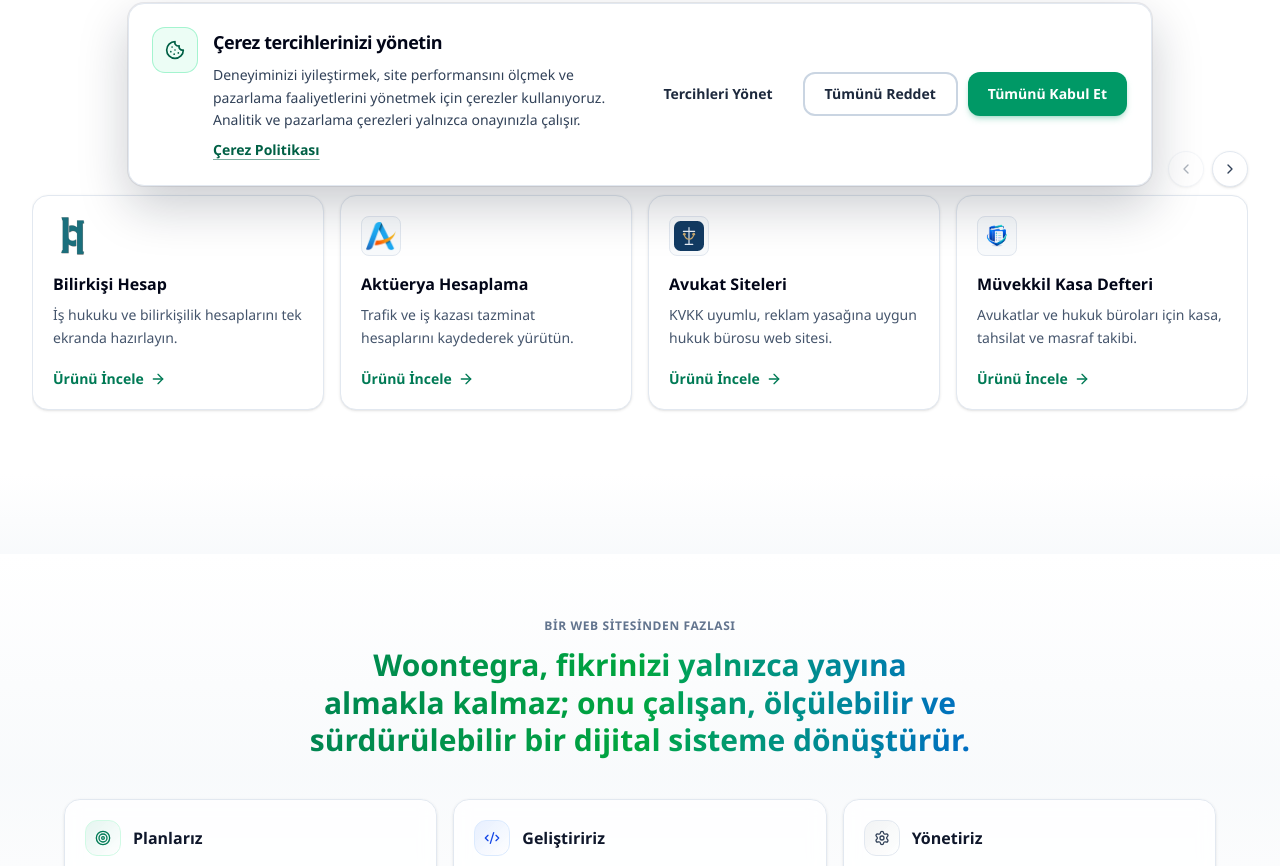
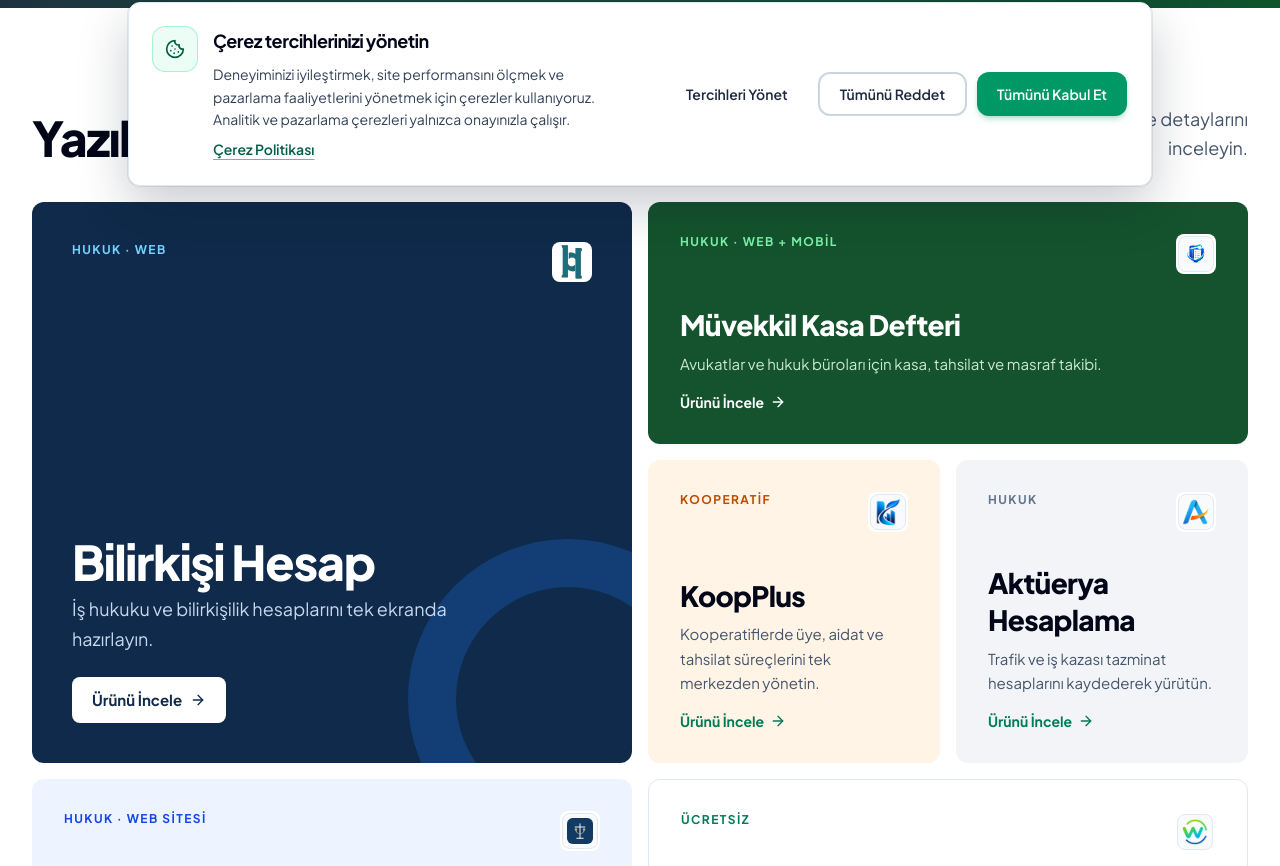
Before and after one commit to woontegra/woontegra-website-frontendv4, a React (Vite) app: page / in a window 1280 px wide. Shown: the part 594-1460 px from the top of the page. Built offline with nearby package versions, Linux system fonts and the light colour scheme; no server answers.

Commit message:
Kurumsal tasarim: yazi tipi, ust menu, footer ve ana sayfa bolumleri

```diff
--- a/package.json
+++ b/package.json
@@ -11,7 +11,6 @@
     "koopplus:screenshots": "node scripts/koopplus-screenshots.mjs",
     "koopplus:check-copy": "node scripts/check-koopplus-saas-copy.mjs",
     "test": "vitest run",
-
     "prerender": "node scripts/prerender.mjs",
     "verify:seo": "node scripts/verify-seo.mjs",
     "indexnow:key": "node scripts/generate-indexnow-key.mjs",
@@ -23,6 +22,7 @@
     "preview": "vite preview"
   },
   "dependencies": {
+    "@fontsource-variable/plus-jakarta-sans": "^5.3.0",
     "@tanstack/react-query": "^5.90.12",
     "axios": "^1.13.2",
     "clsx": "^2.1.1",
--- a/src/components/public/home/HomeSoftwarePicker.tsx
+++ b/src/components/public/home/HomeSoftwarePicker.tsx
@@ -1,8 +1,8 @@
-import { useEffect, useRef, useState } from 'react'
 import { Link } from 'react-router-dom'
-import { ArrowRight, ChevronLeft, ChevronRight } from 'lucide-react'
+import { ArrowRight } from 'lucide-react'
 import { SoftwareShowcaseMark } from '@/components/public/SoftwareShowcaseMark'
 import { SOFTWARE_SHOWCASE_ITEMS, type SoftwareShowcaseItem } from '@/data/softwareShowcase'
+import { cn } from '@/lib/cn'
 
 const HOME_SOFTWARE_COPY: Record<string, { summary: string; cta: string; free?: boolean }> = {
   'aktuerya-hesaplama': {
@@ -40,120 +40,179 @@ function cards(): { item: SoftwareShowcaseItem; summary: string; cta: string; fr
   })
 }
 
+/** Kurumsal tasarım (Yön C): her ürünün kendi rengi ve mozaik yerleşim. */
+type TileTheme = {
+  label: string
+  /** Masaüstü mozaik yerleşimi */
+  span: string
+  bg: string
+  border?: string
+  dark: boolean
+  labelColor: string
+  descColor: string
+  large?: boolean
+}
+
+const TILE_THEMES: Record<string, TileTheme> = {
+  'bilirkisi-hesap': {
+    label: 'Hukuk · Web',
+    span: 'lg:col-span-2 lg:row-span-2',
+    bg: 'bg-[#0F2A4A]',
+    dark: true,
+    labelColor: 'text-sky-300',
+    descColor: 'text-[#C7D7EC]',
+    large: true,
+  },
+  'muvekkil-kasa-defteri': {
+    label: 'Hukuk · Web + Mobil',
+    span: 'lg:col-span-2',
+    bg: 'bg-[#14532D]',
+    dark: true,
+    labelColor: 'text-green-300',
+    descColor: 'text-[#C9E9D3]',
+  },
+  koopplus: {
+    label: 'Kooperatif',
+    span: '',
+    bg: 'bg-[#FFF4E5]',
+    dark: false,
+    labelColor: 'text-amber-700',
+    descColor: 'text-slate-600',
+  },
+  'aktuerya-hesaplama': {
+    label: 'Hukuk',
+    span: '',
+    bg: 'bg-[#F2F4F7]',
+    dark: false,
+    labelColor: 'text-slate-500',
+    descColor: 'text-slate-600',
+  },
+  'avukat-siteleri': {
+    label: 'Hukuk · Web sitesi',
+    span: 'lg:col-span-2',
+    bg: 'bg-[#EEF4FF]',
+    dark: false,
+    labelColor: 'text-blue-700',
+    descColor: 'text-slate-600',
+  },
+  'sifre-kasasi': {
+    label: 'Ücretsiz',
+    span: 'sm:col-span-2 lg:col-span-2',
+    bg: 'bg-white',
+    border: 'border border-slate-200',
+    dark: false,
+    labelColor: 'text-emerald-700',
+    descColor: 'text-slate-600',
+  },
+}
+
+const FALLBACK_THEME: TileTheme = {
+  label: 'Yazılım',
+  span: '',
+  bg: 'bg-[#F2F4F7]',
+  dark: false,
+  labelColor: 'text-slate-500',
+  descColor: 'text-slate-600',
+}
+
 type Props = {
   /** Sayfada bu bölümden önce bir h1 varsa başlıklar h2/h3 olur. Görsel hero h1 taşımıyorsa başlıklar paragraf kalır; alttaki sayfa h1’i yerinde durur. */
   followsPageTitle?: boolean
 }
 
+/** Mozaikte gösterim sırası; listede olmayan ürünler sona eklenir. */
+const TILE_ORDER = ['bilirkisi-hesap', 'muvekkil-kasa-defteri', 'koopplus', 'avukat-siteleri', 'aktuerya-hesaplama', 'sifre-kasasi']
+
+function orderIndex(id: string): number {
+  const i = TILE_ORDER.indexOf(id)
+  return i < 0 ? TILE_ORDER.length : i
+}
+
 export function HomeSoftwarePicker({ followsPageTitle = true }: Props) {
-  const items = cards()
-  const scrollerRef = useRef<HTMLUListElement>(null)
-  const [canPrev, setCanPrev] = useState(false)
-  const [canNext, setCanNext] = useState(false)
-
-  useEffect(() => {
-    const el = scrollerRef.current
-    if (!el) return
-    const sync = () => {
-      setCanPrev(el.scrollLeft > 2)
-      setCanNext(el.scrollLeft + el.clientWidth < el.scrollWidth - 2)
-    }
-    sync()
-    el.addEventListener('scroll', sync, { passive: true })
-    const observer = new ResizeObserver(sync)
-    observer.observe(el)
-    return () => {
-      el.removeEventListener('scroll', sync)
-      observer.disconnect()
-    }
-  }, [items.length])
-
+  const items = cards().sort((a, b) => orderIndex(a.item.id) - orderIndex(b.item.id))
   if (items.length === 0) return null
   const TitleTag = followsPageTitle ? 'h2' : 'p'
   const NameTag = followsPageTitle ? 'h3' : 'p'
 
-  const scrollByCard = (direction: -1 | 1) => {
-    const el = scrollerRef.current
-    if (!el) return
-    const card = el.querySelector('li')
-    const gap = Number.parseFloat(getComputedStyle(el).columnGap) || 16
-    const width = card?.getBoundingClientRect().width ?? el.clientWidth
-    const reduce = window.matchMedia('(prefers-reduced-motion: reduce)').matches
-    el.scrollBy({ left: direction * (width + gap), behavior: reduce ? 'auto' : 'smooth' })
-  }
-
   return (
-    <section
-      aria-labelledby="home-yazilimlar-baslik"
-      className="relative bg-white pb-24 pt-12 sm:pb-32 sm:pt-14"
+    <section aria-labelledby="home-yazilimlar-baslik" className="bg-white py-16 sm:py-24">
+      <div className="mx-auto max-w-7xl px-4 sm:px-6 lg:px-8">
+        <header className="flex flex-col gap-3 sm:flex-row sm:items-end sm:justify-between sm:gap-8">
+          <TitleTag
+            id="home-yazilimlar-baslik"
+            className="text-3xl font-extrabold tracking-tight text-slate-950 sm:text-4xl lg:text-5xl"
           >
-      <div className="mx-auto max-w-7xl px-4 sm:px-6 lg:px-8">
-        <header className="mx-auto max-w-2xl text-center">
-          <TitleTag id="home-yazilimlar-baslik" className="text-2xl font-semibold tracking-tight text-slate-950 sm:text-3xl">
             Yazılımlarımız
           </TitleTag>
-          <p className="mt-3 text-sm leading-relaxed text-slate-600 sm:text-base">
+          <p className="max-w-md text-base leading-relaxed text-slate-600 sm:text-right sm:text-lg">
             Size uygun programı doğrudan seçin ve detaylarını inceleyin.
           </p>
         </header>
 
-        <div className="mt-6 flex justify-end gap-2">
-          <button
-            type="button"
-            aria-label="Önceki yazılımlar"
-            disabled={!canPrev}
-            onClick={() => scrollByCard(-1)}
-            className="inline-flex h-9 w-9 items-center justify-center rounded-full border border-slate-200 bg-white text-slate-700 shadow-sm transition hover:border-emerald-300 disabled:cursor-not-allowed disabled:opacity-40"
-          >
-            <ChevronLeft className="h-4 w-4" aria-hidden />
-          </button>
-          <button
-            type="button"
-            aria-label="Sonraki yazılımlar"
-            disabled={!canNext}
-            onClick={() => scrollByCard(1)}
-            className="inline-flex h-9 w-9 items-center justify-center rounded-full border border-slate-200 bg-white text-slate-700 shadow-sm transition hover:border-emerald-300 disabled:cursor-not-allowed disabled:opacity-40"
-          >
-            <ChevronRight className="h-4 w-4" aria-hidden />
-          </button>
-        </div>
-
-        <ul
-          ref={scrollerRef}
-          className="flex snap-x snap-mandatory gap-4 overflow-x-auto overscroll-x-contain scroll-smooth pb-4 pt-2 [-ms-overflow-style:none] [scrollbar-width:none] [&::-webkit-scrollbar]:hidden"
-        >
-          {items.map(({ item, summary, cta, free }) => (
-            <li
-              key={item.id}
-              className="flex w-full shrink-0 snap-start sm:w-[calc((100%-1rem)/2)] xl:w-[calc((100%-3rem)/4)]"
-            >
+        <ul className="mt-8 grid grid-cols-1 gap-3 sm:mt-10 sm:grid-cols-2 sm:gap-4 lg:auto-rows-[minmax(15rem,auto)] lg:grid-flow-row-dense lg:grid-cols-4">
+          {items.map(({ item, summary, cta }) => {
+            const theme = TILE_THEMES[item.id] ?? FALLBACK_THEME
+            return (
+              <li key={item.id} className={cn('flex', theme.span, theme.large && 'sm:col-span-2')}>
                 <Link
                   to={item.href}
-                className="group flex h-full w-full flex-col rounded-2xl border border-slate-200 bg-white p-5 shadow-sm outline-none transition duration-200 hover:-translate-y-1 hover:border-emerald-300 hover:shadow-[0_18px_40px_-24px_rgba(15,23,42,0.45)] focus-visible:ring-2 focus-visible:ring-emerald-600 focus-visible:ring-offset-2 motion-reduce:transition-none motion-reduce:hover:translate-y-0"
+                  className={cn(
+                    'group relative flex w-full flex-col justify-between gap-5 overflow-hidden rounded-xl p-6 sm:gap-8 outline-none transition duration-200 hover:-translate-y-0.5 hover:shadow-[0_24px_48px_-24px_rgba(16,24,40,0.45)] focus-visible:ring-2 focus-visible:ring-emerald-600 focus-visible:ring-offset-2 motion-reduce:transition-none motion-reduce:hover:translate-y-0 sm:p-8',
+                    theme.bg,
+                    theme.border,
+                    theme.large && 'lg:p-10',
+                  )}
                 >
-                <div className="flex items-start justify-between gap-3">
-                  <SoftwareShowcaseMark item={item} size="md" />
-                  {free ? (
-                    <span className="shrink-0 rounded-full bg-emerald-50 px-2.5 py-1 text-[11px] font-semibold uppercase tracking-wide text-emerald-800">
-                      Ücretsiz
+                  {theme.large ? (
+                    <span
+                      aria-hidden
+                      className="pointer-events-none absolute -bottom-24 -right-24 h-80 w-80 rounded-full border-[48px] border-[#1D6FD8] opacity-30"
+                    />
+                  ) : null}
+                  <div className="relative flex items-start justify-between gap-4">
+                    <span className={cn('text-xs font-bold uppercase tracking-[0.12em]', theme.labelColor)}>
+                      {theme.label}
                     </span>
-                  ) : null}
+                    <span className="rounded-lg bg-white p-0.5">
+                      <SoftwareShowcaseMark item={item} size="sm" />
+                    </span>
                   </div>
-                <NameTag className="mt-4 text-base font-semibold text-slate-950">{item.title}</NameTag>
-                <p className="mt-2 flex-1 text-sm leading-relaxed text-slate-600">{summary}</p>
-                <span className="mt-5 inline-flex items-center gap-1.5 text-sm font-semibold text-emerald-700">
+                  <div className="relative flex flex-col gap-2">
+                    <NameTag
+                      className={cn(
+                        'font-extrabold tracking-tight',
+                        theme.dark ? 'text-white' : 'text-slate-950',
+                        theme.large ? 'text-3xl sm:text-4xl lg:text-5xl' : 'text-2xl lg:text-[1.75rem]',
+                      )}
+                    >
+                      {item.title}
+                    </NameTag>
+                    <p className={cn('max-w-md text-[15px] leading-relaxed', theme.descColor, theme.large && 'sm:text-lg')}>
+                      {summary}
+                    </p>
+                    {theme.large ? (
+                      <span className="mt-4 inline-flex w-fit items-center gap-2 rounded-lg bg-white px-5 py-3 text-[15px] font-bold text-[#0F2A4A]">
                         {cta}
                         <ArrowRight className="h-4 w-4 transition group-hover:translate-x-1 motion-reduce:transition-none" aria-hidden />
                       </span>
+                    ) : (
+                      <span
+                        className={cn(
+                          'mt-2 inline-flex items-center gap-1.5 text-sm font-bold',
+                          theme.dark ? 'text-white' : 'text-emerald-700',
+                        )}
+                      >
+                        {cta}
+                        <ArrowRight className="h-4 w-4 transition group-hover:translate-x-1 motion-reduce:transition-none" aria-hidden />
+                      </span>
+                    )}
+                  </div>
                 </Link>
               </li>
-          ))}
+            )
+          })}
         </ul>
       </div>
-      <div
-        aria-hidden
-        className="pointer-events-none absolute inset-x-0 bottom-0 h-16 bg-gradient-to-b from-white to-slate-50 sm:h-20"
-      />
     </section>
   )
 }
--- a/src/components/ui/Button.tsx
+++ b/src/components/ui/Button.tsx
@@ -27,7 +27,7 @@ export const Button = forwardRef<HTMLButtonElement, Props>(function Button(
     <button
       ref={ref}
       className={cn(
-        'inline-flex items-center justify-center gap-2 rounded-lg font-medium transition-colors disabled:pointer-events-none disabled:opacity-50',
+        'inline-flex items-center justify-center gap-2 rounded-lg font-semibold transition-colors disabled:pointer-events-none disabled:opacity-50',
         variants[variant],
         sizes[size],
         className,
--- a/src/index.css
+++ b/src/index.css
@@ -4,7 +4,10 @@
 @source not '../src/builder/admin/**';
 
 @theme {
-  --font-sans: 'Segoe UI', system-ui, -apple-system, sans-serif;
+  --font-sans: 'Plus Jakarta Sans Variable', 'Plus Jakarta Sans', system-ui, -apple-system, 'Segoe UI', sans-serif;
+  /* Kurumsal görünüm: köşe yuvarlaklıkları biraz azaltıldı (varsayılan 2xl=16px, 3xl=24px) */
+  --radius-2xl: 0.75rem;
+  --radius-3xl: 1rem;
   --color-brand-50: #f0fdf4;
   --color-brand-100: #dcfce7;
   --color-brand-500: #22c55e;
@@ -23,6 +26,13 @@
   body {
     @apply bg-white text-slate-900;
     font-family: var(--font-sans);
+  }
+
+  /* Kurumsal görünüm: başlıklarda hafif sıkı harf aralığı */
+  h1,
+  h2,
+  h3 {
+    letter-spacing: -0.02em;
   }
 }
 
--- a/src/main.tsx
+++ b/src/main.tsx
@@ -13,6 +13,7 @@ import { capturePrerenderHold } from '@/lib/prerenderHold'
 
 import { applyRecoveryBypassOnBoot } from '@/lib/recoveryStorage'
 
+import '@fontsource-variable/plus-jakarta-sans'
 import '@/index.css'
 
 
```
Also changed, not shown: src/builder/render/SectionBlockShell.tsx (+4 -4 lines), src/builder/render/blocks/CardGridBlockRenderer.tsx (+43 -67 lines), src/builder/render/blocks/CtaBlockRenderer.tsx (+38 -32 lines), src/components/public/MobileMenu.tsx (+6 -4 lines), src/components/public/PublicFooter.tsx (+21 -14 lines), src/components/public/PublicHeader.tsx (+10 -9 lines), src/components/public/SoftwareMegaMenu.tsx (+4 -4 lines), 1 other file (tests, documents, lock files or other folders). Lines whose indentation alone changed are shown as unchanged.
